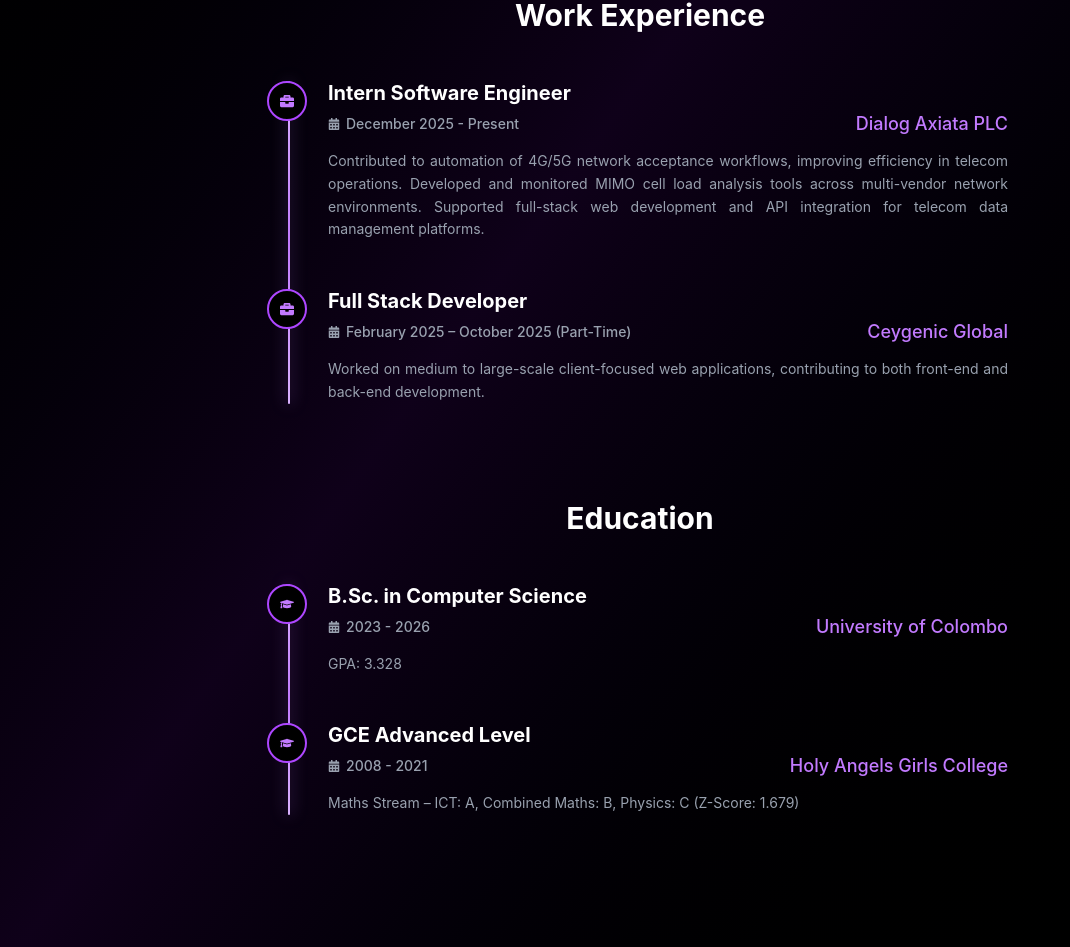
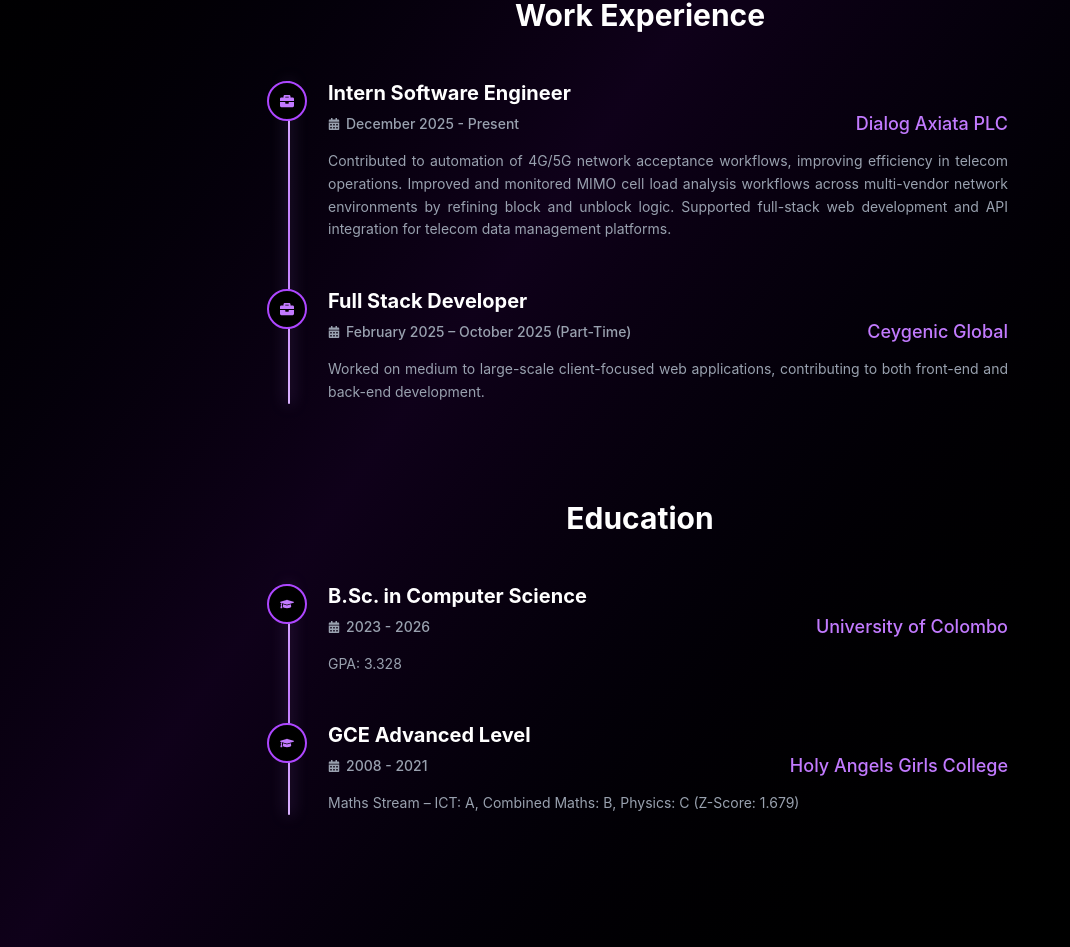
Before and after one commit to nethmi02/portfolio, a Next.js app: page / in a window 1280 px wide. Shown: the part 2363-3310 px from the top of the page, without its empty margins (0-1070 px from the left). Built offline with nearby package versions, Linux system fonts and the light colour scheme.

Commit message:
change the job description

```diff
--- a/src/components/sections/ResumeSection.js
+++ b/src/components/sections/ResumeSection.js
@@ -91,7 +91,7 @@ export default function Resume() {
             title: "Intern Software Engineer",
             company: "Dialog Axiata PLC",
             period: "December 2025 - Present",
-            description: "Contributed to automation of 4G/5G network acceptance workflows, improving efficiency in telecom operations. Developed and monitored MIMO cell load analysis tools across multi-vendor network environments. Supported full-stack web development and API integration for telecom data management platforms.",
+            description: "Contributed to automation of 4G/5G network acceptance workflows, improving efficiency in telecom operations. Improved and monitored MIMO cell load analysis workflows across multi-vendor network environments by refining block and unblock logic. Supported full-stack web development and API integration for telecom data management platforms.",
         },
         {
             title: "Full Stack Developer",
```
Also changed, not shown: 1 other file (tests, documents, lock files or other folders).
